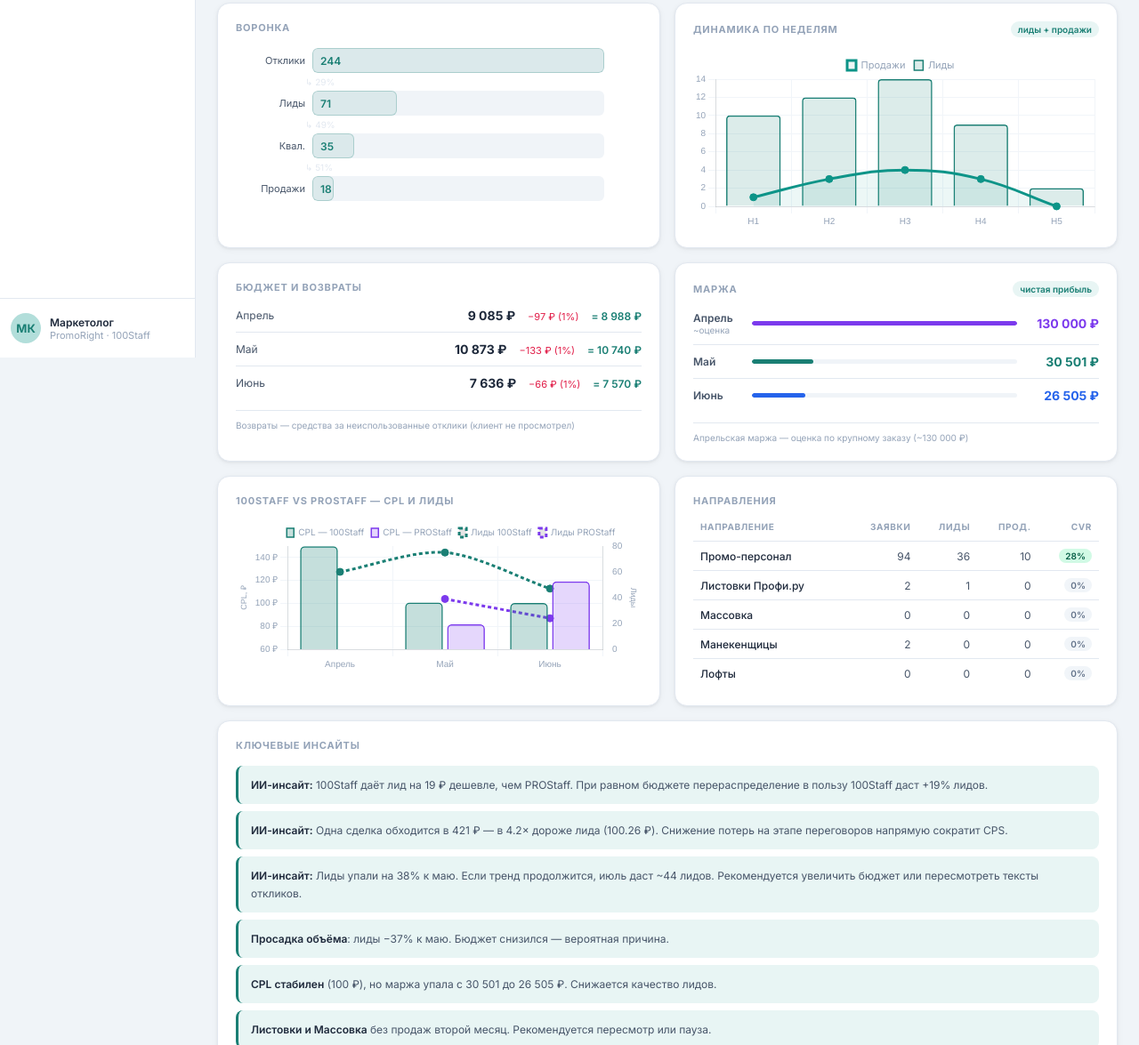
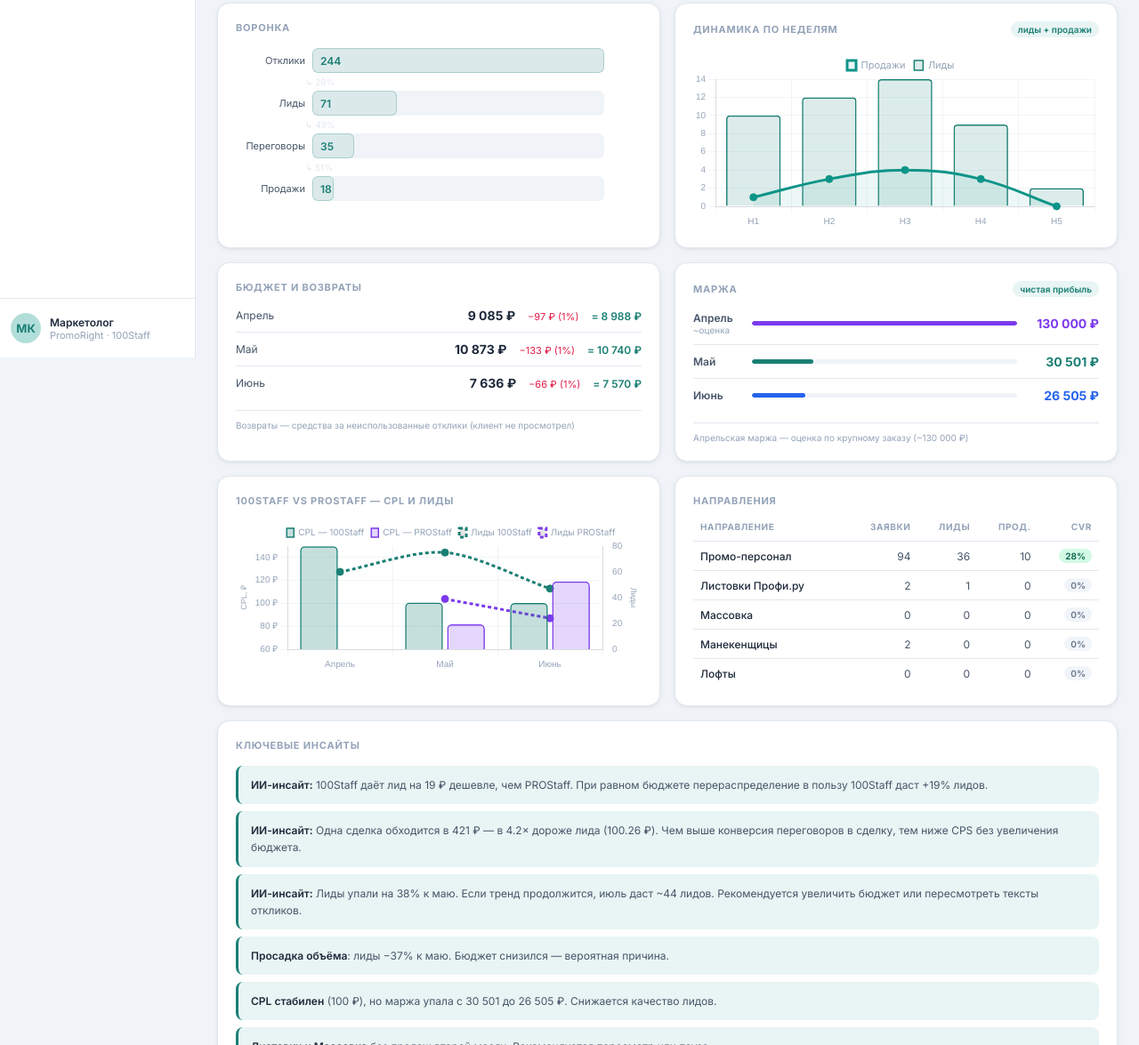
Before and after one commit to lyubovchii/promoright-miniapp, a plain HTML site: page index.html in a window 1280 px wide. Shown: the part 398-1573 px from the top of the page at 89% size. Drawn offline with nearby package versions, Linux system fonts and the light colour scheme.

Commit message:
Rename Qual to Negotiations, fix AI insight wording

```diff
--- a/index.html
+++ b/index.html
@@ -592,7 +592,7 @@ function renderFunnel(){
   const stages=[
     {l:'Отклики',v:cd.responses,c:color},
     {l:'Лиды',v:cd.leads,c:color,cvr:pct(cd.leads,cd.responses)},
-    {l:'Квал.',v:cd.qualLeads,c:color,cvr:pct(cd.qualLeads,cd.leads)},
+    {l:'Переговоры',v:cd.qualLeads,c:color,cvr:pct(cd.qualLeads,cd.leads)},
     {l:'Продажи',v:cd.sales,c:color,cvr:pct(cd.sales,cd.qualLeads)},
   ];
   const max=stages[0].v||1;
@@ -786,7 +786,7 @@ function genAIInsight(){
     const cps=Math.round((cd.budget-cd.returns)/cd.sales);
     const cpl=cd.cpl||Math.round(cd.budget/cd.leads);
     const mult=(cps/cpl).toFixed(1);
-    insights.push(`<strong>ИИ-инсайт:</strong> Одна сделка обходится в ${fmt(cps)} ₽ — в ${mult}× дороже лида (${cpl} ₽). Снижение потерь на этапе переговоров напрямую сократит CPS.`);
+    insights.push(`<strong>ИИ-инсайт:</strong> Одна сделка обходится в ${fmt(cps)} ₽ — в ${mult}× дороже лида (${cpl} ₽). Чем выше конверсия переговоров в сделку, тем ниже CPS без увеличения бюджета.`);
   }
   // Тренд лидов
   if(curMonth==='jun'){
```
